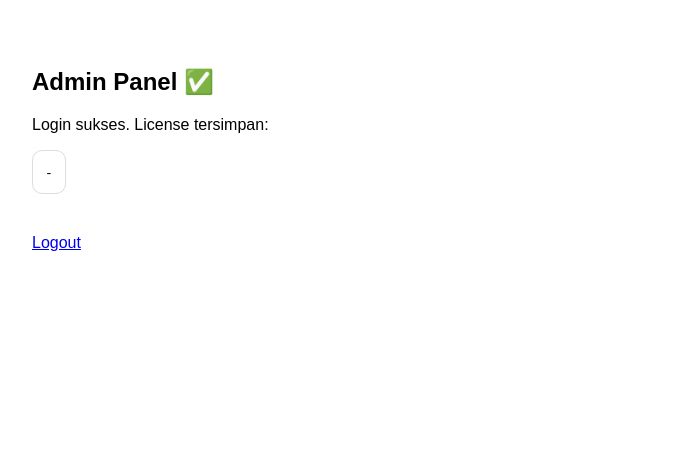
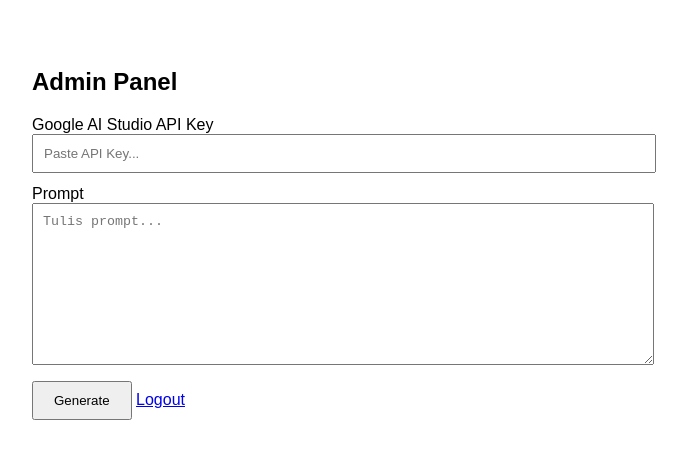
Before and after one commit to wonderwall-web/Wonderwal-video-app, a Next.js app: page /admin in a window 1280 px wide. Shown: the top 458 px of the page, without its empty margins (16-703 px from the left). Built offline with nearby package versions, Linux system fonts and the light colour scheme.

Commit message:
user api key support

```diff
--- a/app/admin/page.tsx
+++ b/app/admin/page.tsx
@@ -3,34 +3,71 @@
 import { useEffect, useState } from "react";
 
 export default function Page() {
-  const [lic, setLic] = useState("");
+  const [apiKey, setApiKey] = useState("");
+  const [prompt, setPrompt] = useState("");
+  const [out, setOut] = useState("");
+  const [loading, setLoading] = useState(false);
 
   useEffect(() => {
     try {
-      const saved = localStorage.getItem("wonderwal_license") || "";
-      setLic(saved);
+      const saved = localStorage.getItem("user_google_api_key") || "";
+      if (saved) setApiKey(saved);
     } catch {}
   }, []);
 
+  const run = async () => {
+    setLoading(true);
+    setOut("");
+
+    try {
+      localStorage.setItem("user_google_api_key", apiKey);
+
+      const r = await fetch("/api/generate", {
+        method: "POST",
+        headers: { "Content-Type": "application/json" },
+        body: JSON.stringify({ apiKey, prompt }),
+      });
+
+      const data = await r.json();
+      if (data.ok) setOut(data.output || "");
+      else setOut("ERROR: " + (data.error || "unknown"));
+    } catch {
+      setOut("ERROR");
+    }
+
+    setLoading(false);
+  };
+
   return (
     <div style={{ padding: 40, fontFamily: "Arial" }}>
-      <h2>Admin Panel ✅</h2>
-      <p>Login sukses. License tersimpan:</p>
-      <div
-        style={{
-          padding: 12,
-          border: "1px solid #ddd",
-          borderRadius: 10,
-          display: "inline-block",
-          marginBottom: 20,
-        }}
-      >
-        <code>{lic || "-"}</code>
+      <h2>Admin Panel</h2>
+
+      <div style={{ marginBottom: 12 }}>
+        <div>Google AI Studio API Key</div>
+        <input
+          value={apiKey}
+          onChange={(e) => setApiKey(e.target.value)}
+          placeholder="Paste API Key..."
+          style={{ width: 600, padding: 10 }}
+        />
       </div>
 
-      <div style={{ marginTop: 20 }}>
-        <a href="/logout">Logout</a>
+      <div style={{ marginBottom: 12 }}>
+        <div>Prompt</div>
+        <textarea
+          value={prompt}
+          onChange={(e) => setPrompt(e.target.value)}
+          placeholder="Tulis prompt..."
+          style={{ width: 600, height: 140, padding: 10 }}
+        />
       </div>
+
+      <button onClick={run} disabled={loading} style={{ padding: "10px 20px" }}>
+        {loading ? "Running..." : "Generate"}
+      </button>{" "}
+      <a href="/logout">Logout</a>
+
+      <pre style={{ marginTop: 20, whiteSpace: "pre-wrap" }}>{out}</pre>
     </div>
   );
 }
--- /dev/null
+++ b/app/api/generate/route.ts
@@ -0,0 +1,32 @@
+import { NextResponse } from "next/server";
+
+export async function POST(req: Request) {
+  const body = await req.json();
+  const apiKey = String(body.apiKey || "").trim();
+  const prompt = String(body.prompt || "").trim();
+
+  if (!apiKey) return NextResponse.json({ ok: false, error: "missing_api_key" }, { status: 400 });
+  if (!prompt) return NextResponse.json({ ok: false, error: "missing_prompt" }, { status: 400 });
+
+  const r = await fetch(
+    "https://generativelanguage.googleapis.com/v1beta/models/gemini-1.5-flash:generateContent?key=" +
+      encodeURIComponent(apiKey),
+    {
+      method: "POST",
+      headers: { "Content-Type": "application/json" },
+      body: JSON.stringify({
+        contents: [{ role: "user", parts: [{ text: prompt }] }],
+      }),
+    }
+  );
+
+  const text = await r.text();
+  let data: any = {};
+  try { data = JSON.parse(text); } catch {}
+
+  const out =
+    data?.candidates?.[0]?.content?.parts?.map((p: any) => p.text).join("") ||
+    "";
+
+  return NextResponse.json({ ok: true, output: out });
+}
--- a/app/api/generate/video/route.ts
+++ /dev/null
@@ -1,21 +0,0 @@
-import { NextResponse } from "next/server"
-import { LICENSES } from "@/app/lib/licenses"
-
-export async function POST(req: Request) {
-  const license = req.headers.get("x-license")
-
-  if (!license) {
-    return NextResponse.json({ error: "NO_LICENSE" }, { status: 401 })
-  }
-
-  const data = LICENSES.get(license)
-
-  if (!data || !data.active) {
-    return NextResponse.json({ error: "INVALID_LICENSE" }, { status: 401 })
-  }
-
-  return NextResponse.json({
-    ok: true,
-    video: "generated.mp4"
-  })
-}
```
